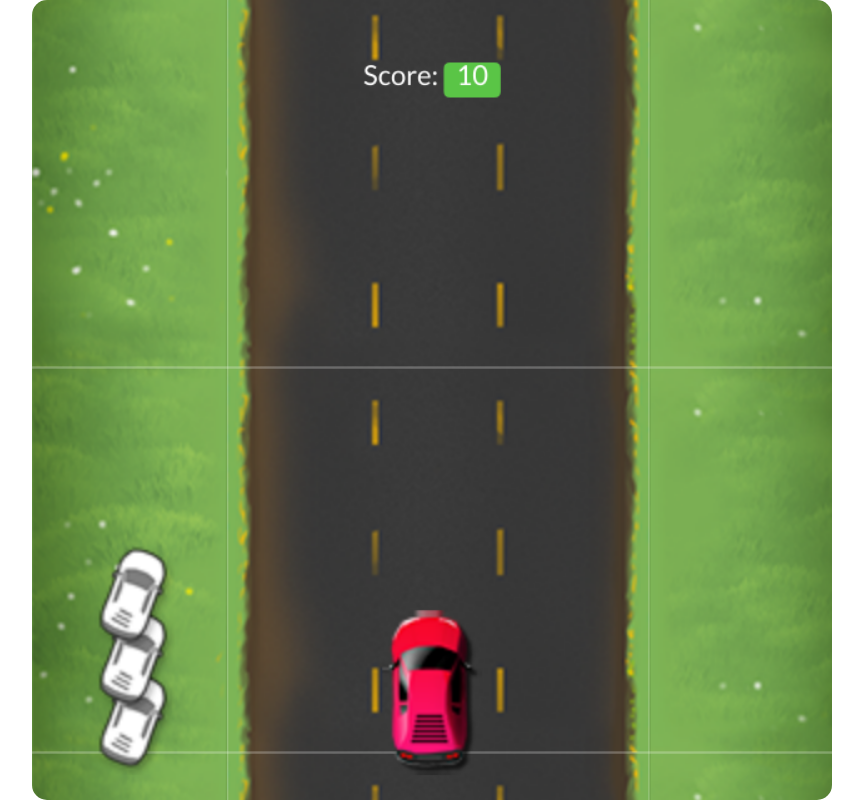
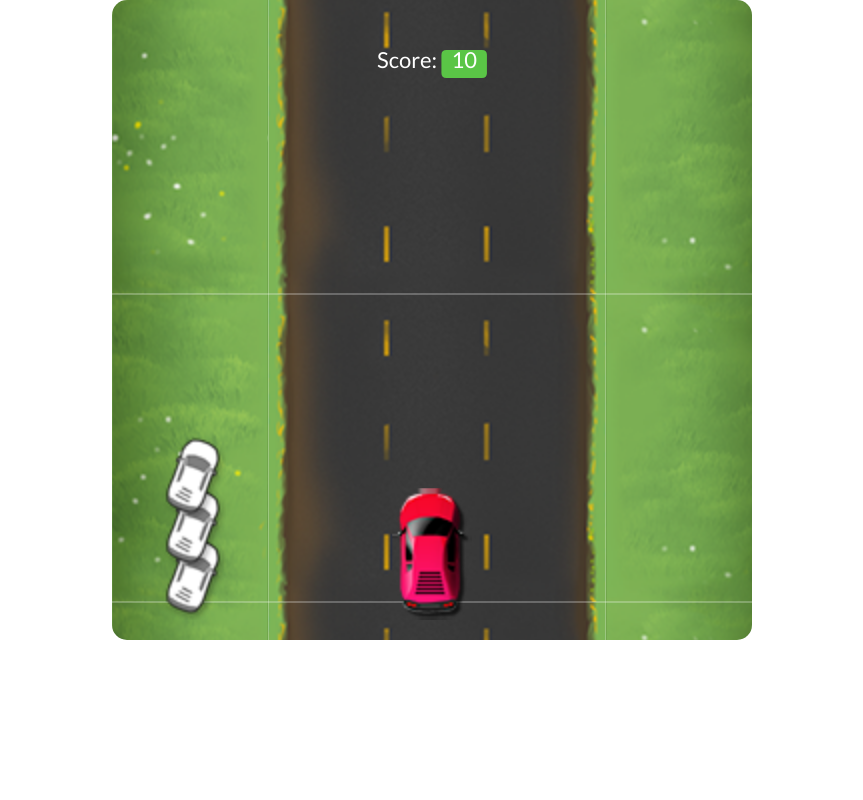
Before and after one commit to pnemi/speed-driver, a plain HTML site: page index.html in a window 1280 px wide. Shown: the whole page, without its empty margins (208-1071 px from the left). Drawn offline with Linux system fonts and the light colour scheme.

Commit message:
Added preserving max 640px width/height

```diff
--- a/css/styles.css
+++ b/css/styles.css
@@ -1,8 +1,9 @@
 html, body {
-  /* width: 100%; */
-  /* height: 100%; */
+  width: 100%;
+  height: 100%;
   padding: 0;
   margin: 0;
+  overflow: hidden;
 }
 
 .container {
--- a/js/game.js
+++ b/js/game.js
@@ -302,10 +302,10 @@ import sprites from './sprites.js';
     let currentWidth, currentHeight;
 
     if (window.innerHeight > window.innerWidth) {
-      currentWidth = window.innerWidth;
+      currentWidth = Math.min(window.innerWidth, WIDTH);
       currentHeight = currentWidth;
     } else {
-      currentHeight = window.innerHeight;
+      currentHeight = Math.min(window.innerHeight, HEIGHT);
       currentWidth = currentHeight;
     }
 
```
